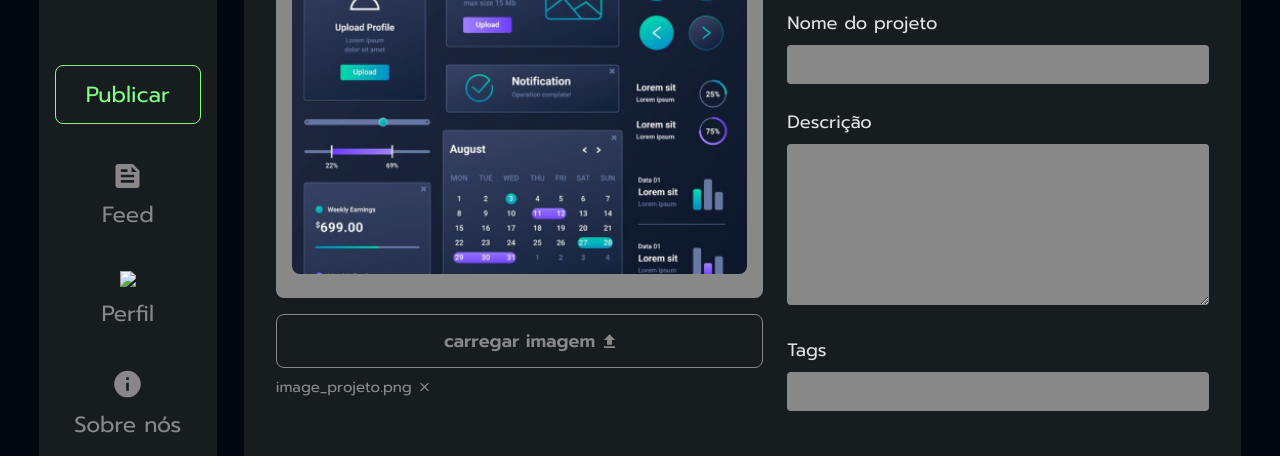
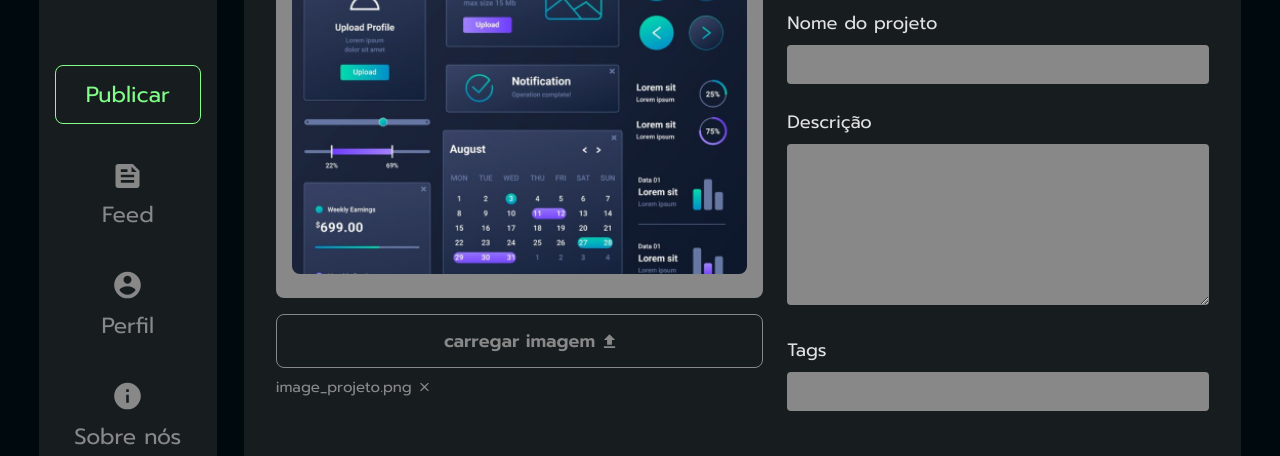
Before and after one commit to everton-lourenco/projeto__code__connect, a plain HTML site: page index.html in a window 1280 px wide. Shown: the part 158-614 px from the top of the page. Drawn offline with Linux system fonts and the light colour scheme; the site is published under a folder, as on GitHub Pages, so addresses that start at the root find nothing.

Commit message:
commit ajuste

```diff
--- a/index.html
+++ b/index.html
@@ -23,7 +23,7 @@
           <a href="#"><img src="./img/feed.svg">Feed</a>
         </li>
         <li>
-          <a href="#"><img src="/img/account_circle.svg">Perfil</a>
+          <a href="#"><img src="./img/account_circle.svg">Perfil</a>
         </li>
         <li>
           <a href="#"><img src="./img/info.svg">Sobre nós</a>
```
